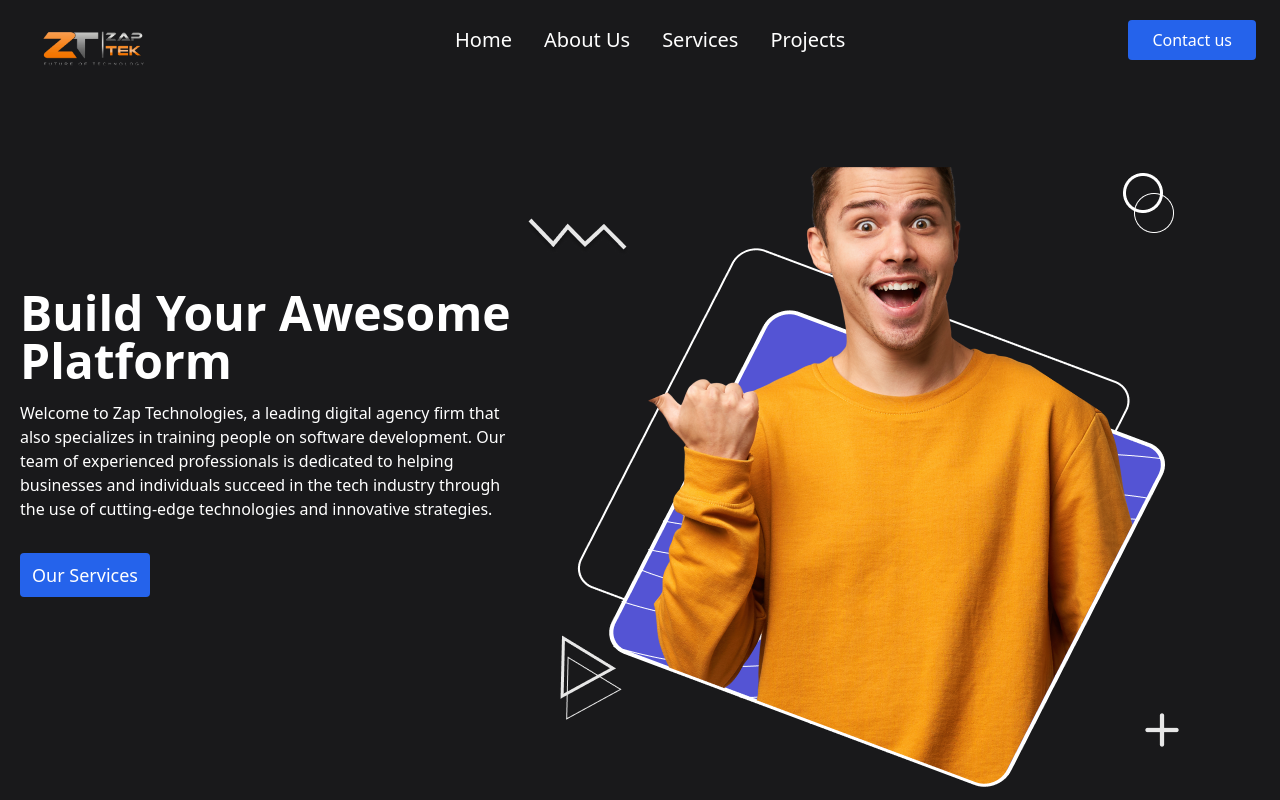
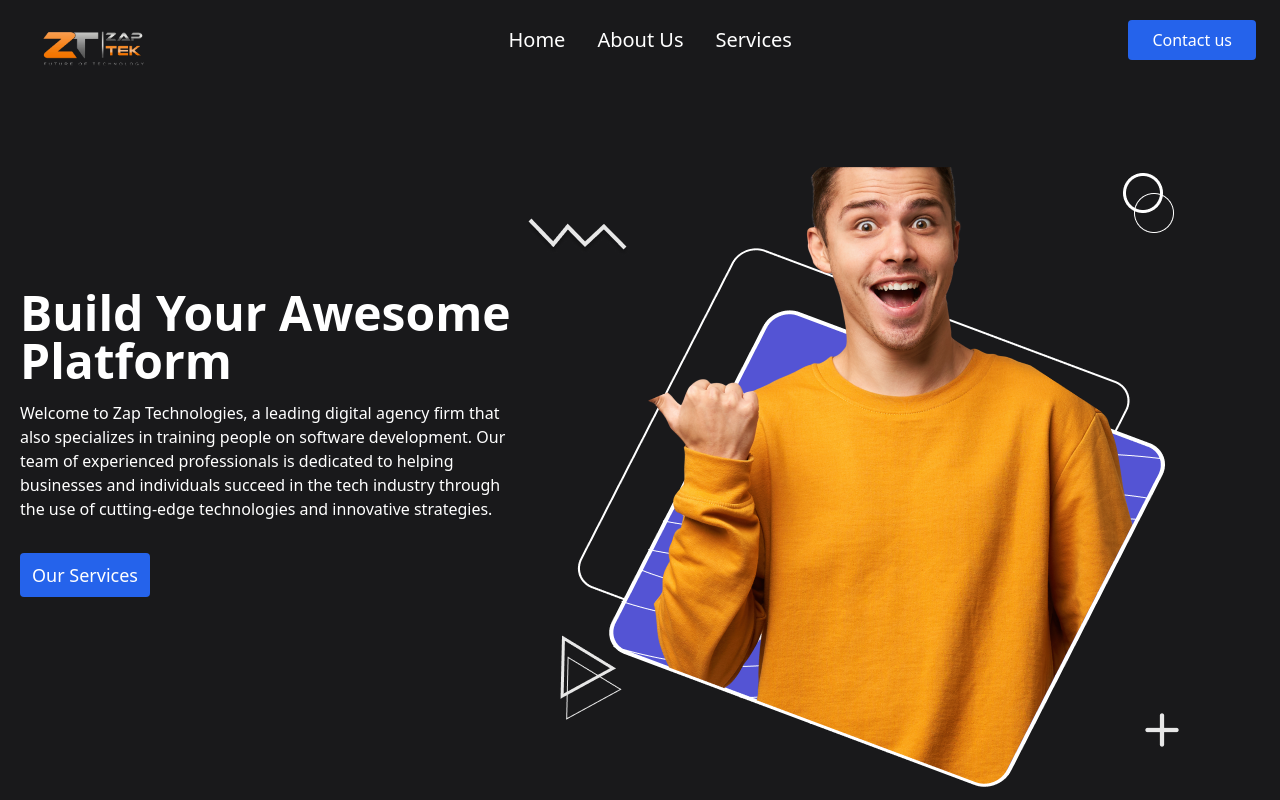
Before and after one commit to Sam-Tech-Ideas/orgsite, a React (Vite) app: page / in a window 1280 px wide. Shown: the top 800 px of the page. Built offline with nearby package versions, Linux system fonts and the light colour scheme.

Commit message:
Update Navbar.jsx

```diff
--- a/src/components/Navbar.jsx
+++ b/src/components/Navbar.jsx
@@ -22,11 +22,7 @@ const Navbar = () => {
       link: "Services",
       url: "/services",
     },
-    {
-      id: 4,
-      link: "Projects",
-      url: "/projects",
-    },
+
   ];
   return (
     <>
```
